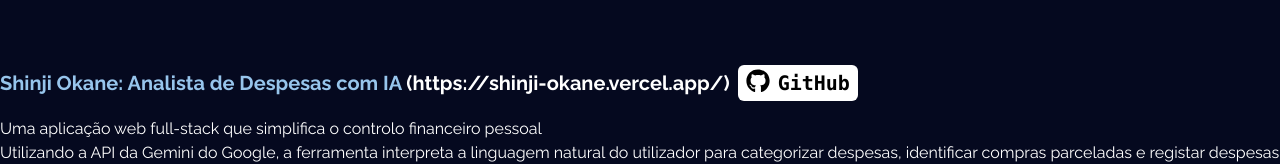
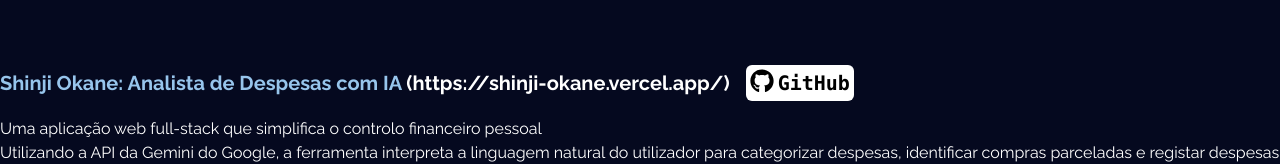
Before and after one commit to leomitas/portfolio, a Next.js app: page /projects in a window 1280 px wide. Shown: the part 199-363 px from the top of the page. Built offline with nearby package versions, Linux system fonts and the light colour scheme.

Commit message:
feat: adjust project repository github button

```diff
--- a/src/components/Projects.tsx
+++ b/src/components/Projects.tsx
@@ -11,7 +11,7 @@
         {projects.map((project, i) => {
           return (
             <li className="flex flex-col gap-4" key={i}>
-              <div className="flex items-center gap-2">
+              <div className="flex items-center gap-4">
                 <a
                   href={project.link}
                   target="_blank"
@@ -23,7 +23,7 @@
                 <a
                   href={project.repo}
                   target="_blank"
-                  className="flex gap-2 bg-white rounded-md py-1 px-2"
+                  className="flex gap-1 bg-white rounded-md py-1 px-1"
                 >
                   <FaGithub color="black" className="w-6 h-6" />
                   <span className="text-xl font-mono font-extrabold text-black">
```
